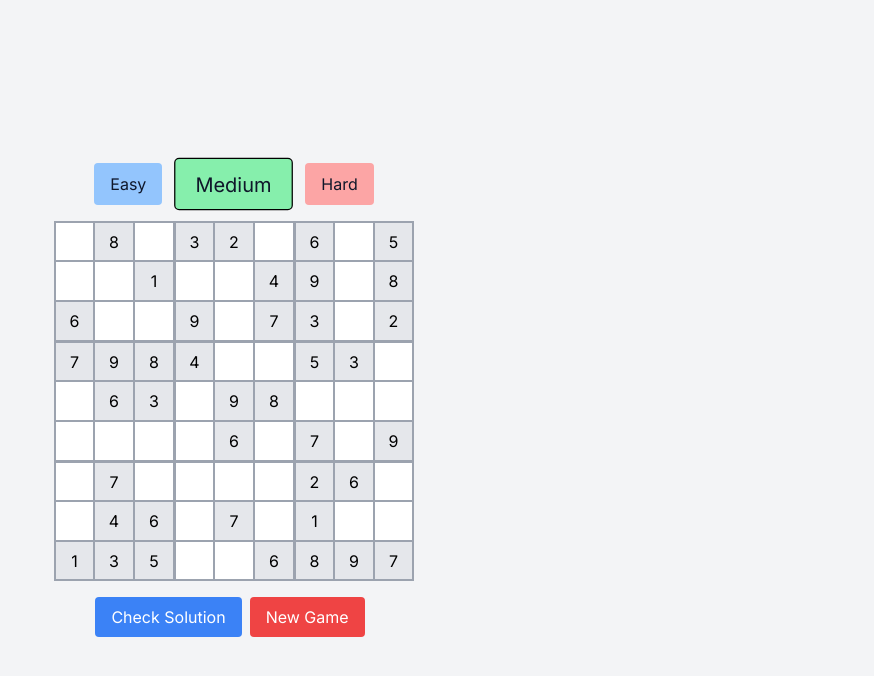
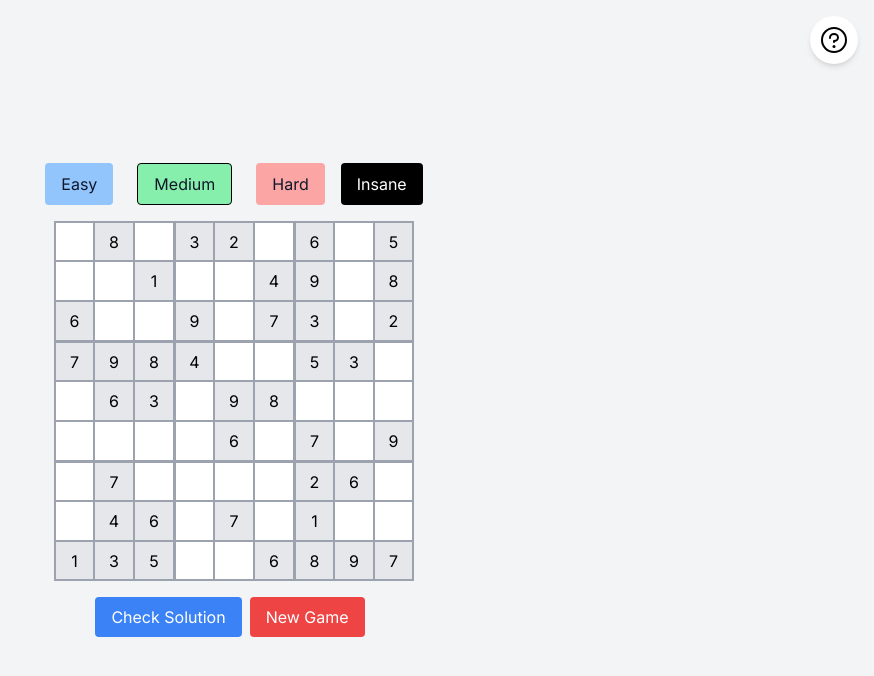
Before and after one commit to andrelsmelo/sudoku, a Next.js app: page / in a window 1280 px wide. Shown: the top 676 px of the page, without its empty margins (406-1280 px from the left). Built offline with nearby package versions, Linux system fonts and the light colour scheme.

Commit message:
feat: add new features

```diff
--- a/src/app/page.tsx
+++ b/src/app/page.tsx
@@ -3,14 +3,16 @@
 import { useEffect, useState } from 'react'
 import SudokuBoard from '../components/SudokuBoard'
 import { generateInitialBoard, isBoardValid } from '../utils/sudoku'
+import InfoModal from '@/components/InfoModal'
 
 const Home = () => {
   const [initialBoard, setInitialBoard] = useState<number[][]>([])
   const [board, setBoard] = useState<number[][]>([])
   const [message, setMessage] = useState<string>('')
-  const [difficulty, setDifficulty] = useState<'easy' | 'medium' | 'hard'>(
-    'medium',
-  )
+  const [difficulty, setDifficulty] = useState<
+    'easy' | 'medium' | 'hard' | 'insane'
+  >('medium')
+  const [isModalOpen, setIsModalOpen] = useState(false)
 
   useEffect(() => {
     const newBoard = generateInitialBoard(difficulty)
@@ -19,7 +21,7 @@ const Home = () => {
   }, [difficulty])
 
   const handleInputChange = (row: number, col: number, value: string) => {
-    if (initialBoard[row][col] !== 0) return // Prevent changes to initial values
+    if (initialBoard[row][col] !== 0) return
 
     if (value === '' || /^[1-9]$/.test(value)) {
       const newBoard = board.map((rowArray, rowIndex) =>
@@ -45,7 +47,7 @@ const Home = () => {
   }
 
   const resetGame = (
-    newDifficulty: 'easy' | 'medium' | 'hard' = difficulty,
+    newDifficulty: 'easy' | 'medium' | 'hard' | 'insane' = difficulty,
   ) => {
     setDifficulty(newDifficulty)
     const newBoard = generateInitialBoard(newDifficulty)
@@ -82,27 +84,66 @@ const Home = () => {
   }
 
   return (
-    <div className="min-h-screen flex flex-col items-center justify-center bg-gray-100 p-4">
+    <div className="relative min-h-screen flex flex-col items-center justify-center bg-gray-100 p-4">
+      <span
+        onClick={() => setIsModalOpen(true)}
+        className="absolute top-4 right-4 bg-white shadow-md hover:scale-110 hover:bg-gray-500 hover:cursor-pointer px-2 py-2 rounded-full"
+      >
+        <svg
+          xmlns="http://www.w3.org/2000/svg"
+          viewBox="0 0 256 256"
+          width={32}
+          height={32}
+        >
+          <rect width="256" height="256" fill="none" />
+          <circle cx="128" cy="180" r="12" />
+          <path
+            d="M128,144v-8c17.67,0,32-12.54,32-28s-14.33-28-32-28S96,92.54,96,108v4"
+            fill="none"
+            stroke="currentColor"
+            stroke-linecap="round"
+            stroke-linejoin="round"
+            stroke-width="16"
+          />
+          <circle
+            cx="128"
+            cy="128"
+            r="96"
+            fill="none"
+            stroke="currentColor"
+            stroke-linecap="round"
+            stroke-linejoin="round"
+            stroke-width="16"
+          />
+        </svg>
+      </span>
       <div className="flex mb-4 gap-4">
         <button
           onClick={() => resetGame('easy')}
-          className={`bg-blue-300 text-slate-900  px-4 py-2 rounded ${difficulty === 'easy' ? 'border border-black scale-125' : ''} mr-2`}
+          className={`bg-blue-300 text-slate-900  hover:cursor-pointer hover:scale-110 px-4 py-2 transition-all ease-in-out rounded ${difficulty === 'easy' ? 'border border-black' : ''} mr-2`}
         >
           Easy
         </button>
         <button
           onClick={() => resetGame('medium')}
-          className={`bg-green-300 text-slate-900 px-4 py-2 rounded ${difficulty === 'medium' ? 'border border-black scale-125' : ''} mr-2`}
+          className={`bg-green-300 text-slate-900 hover:cursor-pointer hover:scale-110 px-4 py-2 transition-all ease-in-out rounded ${difficulty === 'medium' ? 'border border-black' : ''} mr-2`}
         >
           Medium
         </button>
         <button
           onClick={() => resetGame('hard')}
-          className={`bg-red-300 text-slate-900  px-4 py-2 rounded ${difficulty === 'hard' ? 'border border-black scale-125' : ''}`}
+          className={`bg-red-300 text-slate-900  hover:cursor-pointer hover:scale-110 px-4 py-2 transition-all ease-in-out rounded ${difficulty === 'hard' ? 'border border-black' : ''}`}
         >
           Hard
         </button>
+        <button
+          onClick={() => resetGame('insane')}
+          className={`bg-black text-white  hover:cursor-pointer hover:scale-110 px-4 py-2 transition-all ease-in-out rounded ${difficulty === 'hard' ? 'border border-black' : ''}`}
+        >
+          Insane
+        </button>
       </div>
+
       {board.length > 0 && (
         <SudokuBoard
           board={board}
@@ -114,18 +155,19 @@ const Home = () => {
       <div className="mt-4">
         <button
           onClick={checkSolution}
-          className="bg-blue-500 text-white px-4 py-2 rounded mr-2"
+          className="bg-blue-500 text-white px-4 py-2  hover:scale-110 rounded mr-2"
         >
           Check Solution
         </button>
         <button
           onClick={() => resetGame()}
-          className="bg-red-500 text-white px-4 py-2 rounded mr-2"
+          className="bg-red-500 text-white px-4 py-2 hover:scale-110 rounded mr-2"
         >
           New Game
         </button>
       </div>
       {message && <div className="mt-4 text-lg">{message}</div>}
+      {isModalOpen && <InfoModal onClose={() => setIsModalOpen(false)} />}
     </div>
   )
 }
--- /dev/null
+++ b/src/components/InfoModal.tsx
@@ -0,0 +1,40 @@
+'use client'
+
+import React from 'react'
+
+interface InfoModalProps {
+  onClose: () => void
+}
+
+const InfoModal: React.FC<InfoModalProps> = ({ onClose }) => {
+  return (
+    <div className="fixed inset-0 bg-black bg-opacity-50 flex items-center justify-center">
+      <div className="bg-white p-6 rounded shadow-lg max-w-md w-full">
+        <h2 className="text-2xl font-bold mb-4">How to Play Sudoku</h2>
+        <p className="mb-4">
+          Sudoku is a logic-based, combinatorial number-placement puzzle. The
+          objective is to fill a 9×9 grid with digits so that each column, each
+          row, and each of the nine 3×3 subgrids that compose the grid contain
+          all of the digits from 1 to 9.
+        </p>
+        <ul className="list-disc pl-5 mb-4">
+          <li>Each row must contain the numbers 1-9, without repetitions.</li>
+          <li>
+            Each column must contain the numbers 1-9, without repetitions.
+          </li>
+          <li>
+            Each 3×3 subgrid must contain the numbers 1-9, without repetitions.
+          </li>
+        </ul>
+        <button
+          onClick={onClose}
+          className="bg-blue-500 text-white px-4 py-2 rounded"
+        >
+          Close
+        </button>
+      </div>
+    </div>
+  )
+}
+
+export default InfoModal
--- a/src/utils/sudoku.ts
+++ b/src/utils/sudoku.ts
@@ -100,12 +100,18 @@ export const removeNumbers = (board: number[][], count: number): number[][] => {
 }
 
 export const generateInitialBoard = (
-  difficulty: 'easy' | 'medium' | 'hard' = 'medium',
+  difficulty: 'easy' | 'medium' | 'hard' | 'insane' = 'medium',
 ): number[][] => {
   const fullBoard = generateFullBoard()
   const randomizedBoard = shuffleBoard(fullBoard)
   const numberOfCellsToRemove =
-    difficulty === 'easy' ? 30 : difficulty === 'medium' ? 40 : 50
+    difficulty === 'easy'
+      ? 30
+      : difficulty === 'medium'
+        ? 40
+        : difficulty === 'hard'
+          ? 50
+          : 70
   return removeNumbers(randomizedBoard, numberOfCellsToRemove)
 }
 
```
